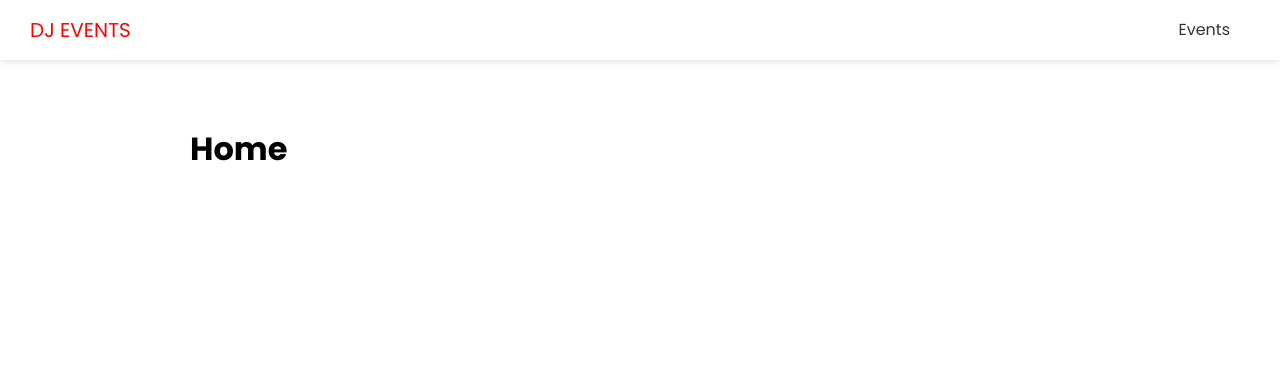
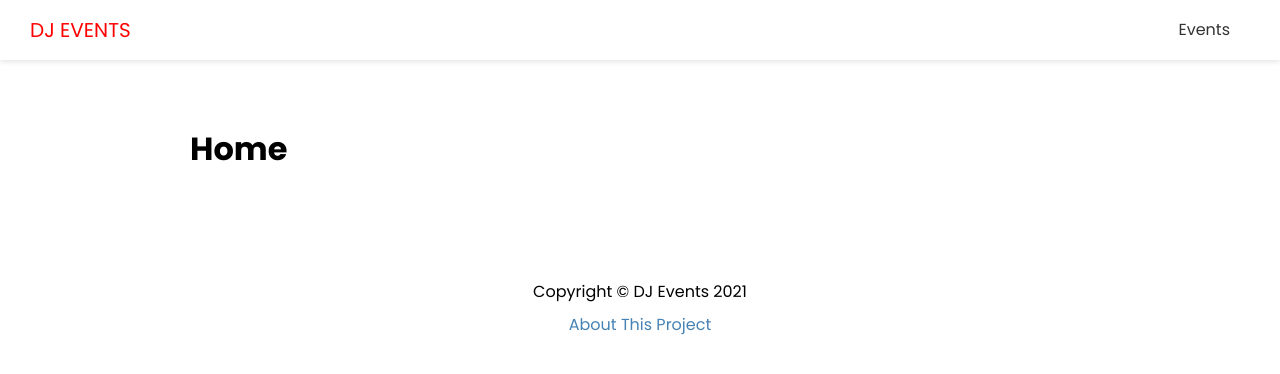
Before and after one commit to joenapper/dj-events-frontend, a Next.js app: page / in a window 1280 px wide. Shown: the top 374 px of the page. Built offline with nearby package versions, Linux system fonts and the light colour scheme.

Commit message:
Added footer component

```diff
--- /dev/null
+++ b/components/Footer.js
@@ -0,0 +1,13 @@
+import Link from "next/link";
+import styles from "../styles/Footer.module.css";
+
+export default function Footer() {
+  return (
+    <footer className={styles.footer}>
+      <p>Copyright &copy; DJ Events 2021</p>
+      <p>
+        <Link href="/about">About This Project</Link>
+      </p>
+    </footer>
+  );
+}
--- a/components/Layout.js
+++ b/components/Layout.js
@@ -1,5 +1,6 @@
 import Head from "next/head";
 import Header from "./header";
+import Footer from "./footer";
 import styles from "../styles/Layout.module.css";
 
 export default function Layout({ title, keywords, description, children }) {
@@ -12,6 +13,7 @@ export default function Layout({ title, keywords, description, children }) {
       </Head>
       <Header />
       <div className={styles.container}>{children}</div>
+      <Footer />
     </div>
   );
 }
--- /dev/null
+++ b/styles/Footer.module.css
@@ -0,0 +1,8 @@
+.footer {
+  margin: 100px 0 40px;
+  text-align: center;
+}
+
+.footer p {
+  margin: 5px 0;
+}
```
